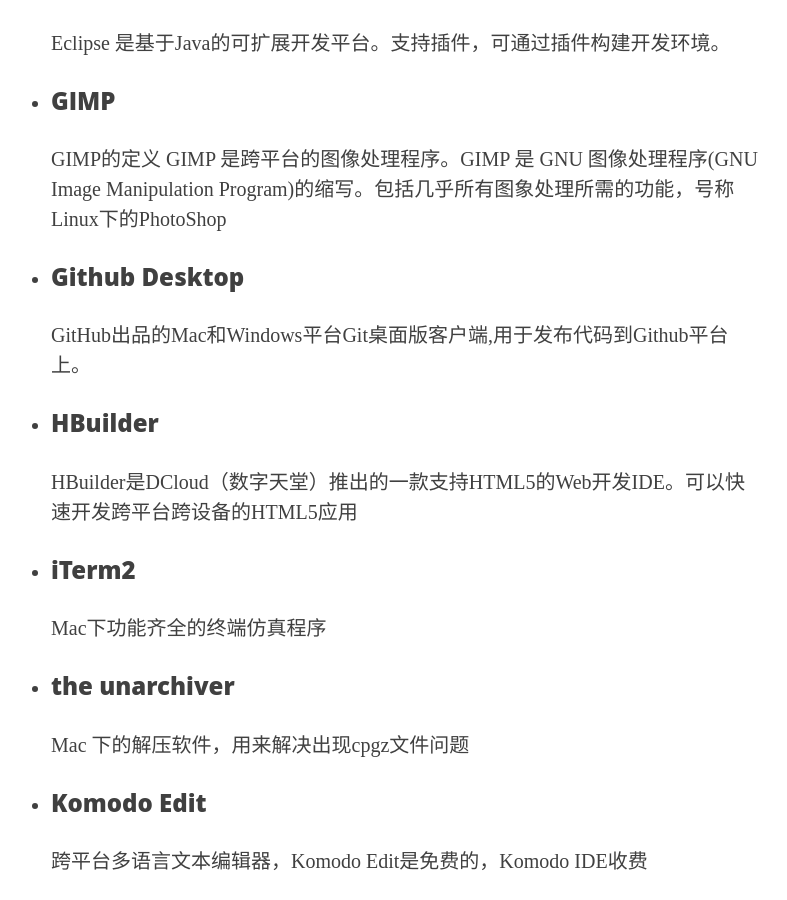
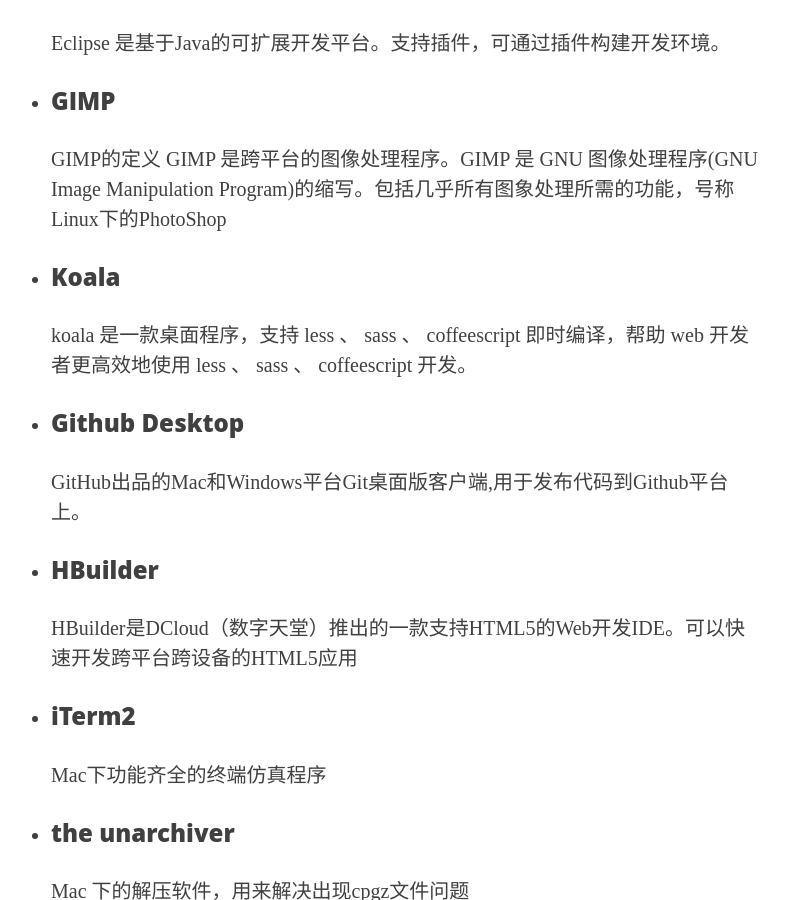
Before and after one commit to FrankLee33/franklee33.github.io, a Jekyll site: the page built from _posts/2015-10-29-macos-sw.markdown, in a window 1280 px wide and 900 px high, scrolled down 1187 px. Shown: the whole window, without its empty margins (254-1041 px from the left). Built offline with Jekyll 4.4.1, drawn with Linux system fonts in a browser that asks for light colours; nearby versions of some CDN libraries; some web fonts are replaced; comment, search, counter and statistics services are not loaded.

Commit message:
update a blog post

```diff
--- a/_posts/2015-10-29-macos-sw.markdown
+++ b/_posts/2015-10-29-macos-sw.markdown
@@ -38,6 +38,11 @@ header-img: "img/post-bg-07.jpg"
    <li>
      <h3>GIMP</h3>
       <p>GIMP的定义 GIMP 是跨平台的图像处理程序。GIMP 是 GNU 图像处理程序(GNU Image Manipulation Program)的缩写。包括几乎所有图象处理所需的功能，号称Linux下的PhotoShop</p>
+   </li>
+
+   <li>
+     <h3>Koala</h3>
+      <p>koala 是一款桌面程序，支持 less 、 sass 、 coffeescript 即时编译，帮助 web 开发者更高效地使用 less 、 sass 、 coffeescript 开发。</p>
    </li>
 
    <li>
```
